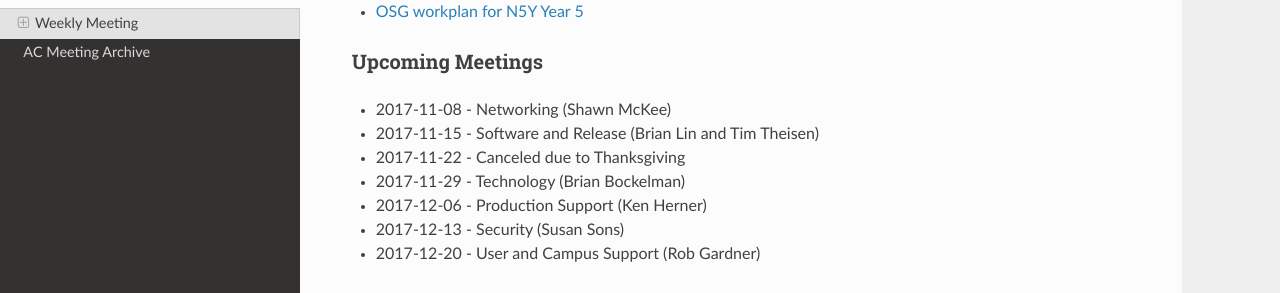
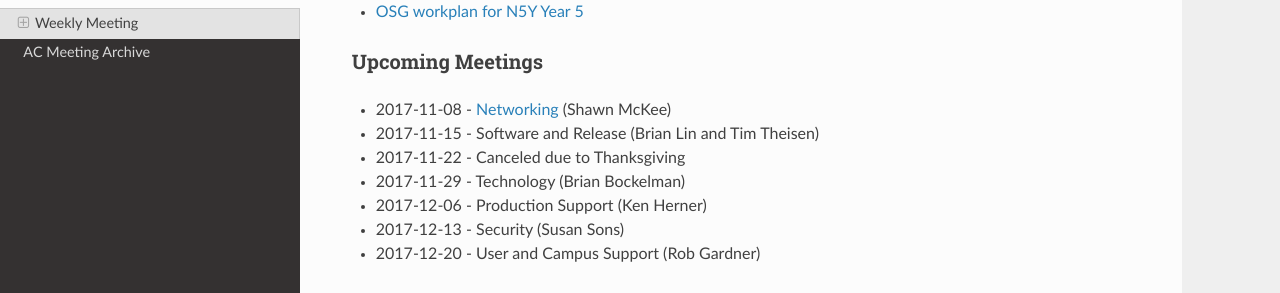
Before and after one commit to ppaschos/management-1, an MkDocs documentation site: the page built from docs/area-coordinators.md, in a window 1280 px wide and 900 px high, scrolled down 770 px. Shown: the part 158-451 px from the top of the window. Built offline with MkDocs 1.6.1, drawn with Linux system fonts in a browser that asks for light colours; nearby versions of some CDN libraries; old or Windows-style settings are respelled for this version of MkDocs; part of the change alters nothing that is shown.

Commit message:
Added link for 2017-11-08 notes

```diff
--- a/docs/area-coordinators.md
+++ b/docs/area-coordinators.md
@@ -44,7 +44,7 @@ The current Area Coordinators are:
 
 ### Upcoming Meetings
 
-- 2017-11-08 - Networking (Shawn McKee)
+- 2017-11-08 - [Networking](https://drive.google.com/open?id=1joJSmTvoJL0GuMBvDB5KLlc-WEyH3VXp) (Shawn McKee)
 - 2017-11-15 - Software and Release (Brian Lin and Tim Theisen)
 - 2017-11-22 - Canceled due to Thanksgiving
 - 2017-11-29 - Technology (Brian Bockelman)
```
